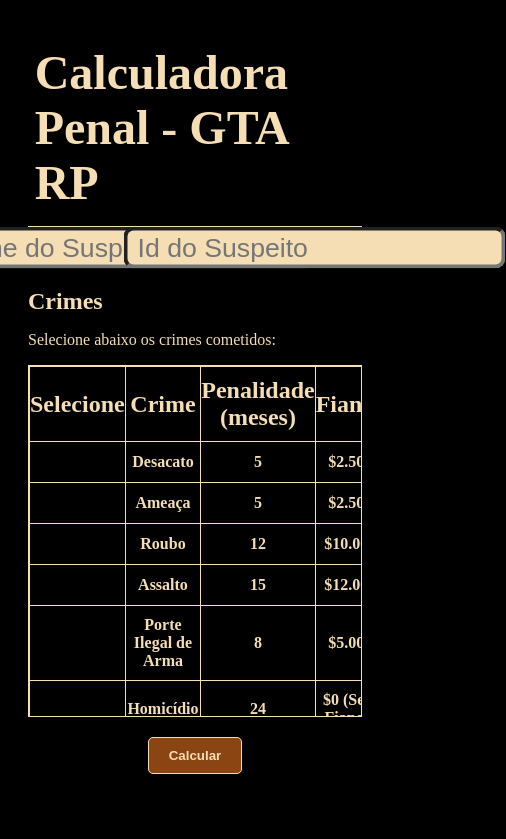
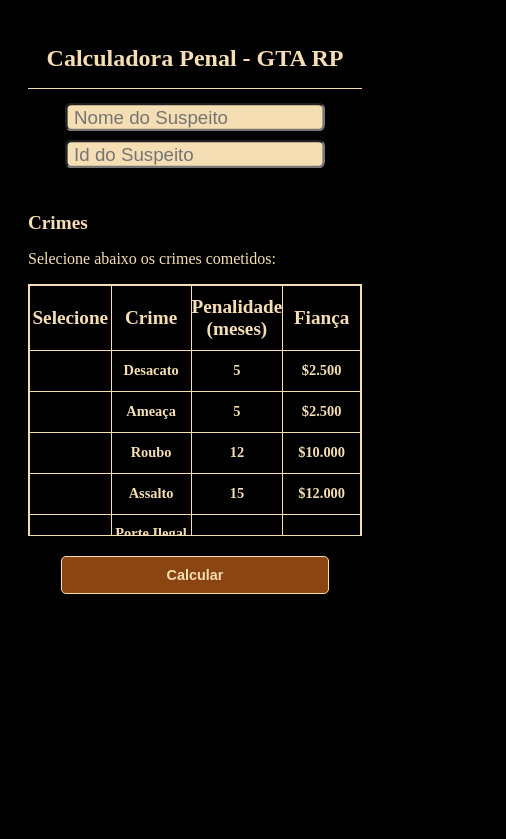
Before and after one commit to danlcs/Calculadora-penal-gta-rp, a plain HTML site: page index.html in a window 390 px wide. Shown: the whole page, 506 px wide, since content can reach past the window. Drawn offline with Linux system fonts and the light colour scheme.

Commit message:
modified:   style.css

```diff
--- a/style.css
+++ b/style.css
@@ -101,8 +101,6 @@
     padding-right: 5px;
 }
 
-/* Adicione isso ao seu arquivo style.css */
-
 .btn {
     background-color: #8B4513;
     color: wheat;
@@ -164,3 +162,82 @@
 h4 {
     font-size: 1rem;
 }
+/* Responsividade geral */
+@media (max-width: 768px) {
+    .header {
+        flex-direction: column;
+        align-items: center;
+        text-align: center;
+        gap: 10px;
+    }
+
+    .inputs {
+        flex-direction: column;
+        align-items: center;
+        gap: 15px;
+        padding: 5% 0;
+    }
+
+    .btn {
+        width: 80%;
+        text-align: center;
+    }
+
+    .scroll_crimes {
+        height: 250px;
+        font-size: 0.9rem;
+    }
+
+    table, th, td {
+        font-size: 0.8rem;
+    }
+
+    .cell-wrapper .overlay {
+        font-size: 1.2rem;
+    }
+
+    .text {
+        scale: 1.5;
+    }
+
+    h1 {
+        font-size: 2rem;
+    }
+
+    h2 {
+        font-size: 1.2rem;
+    }
+
+    h3 {
+        font-size: 1rem;
+    }
+
+    h4 {
+        font-size: 0.9rem;
+    }
+}
+
+/* Pequenos ajustes pra telas muito pequenas */
+@media (max-width: 480px) {
+    .btn {
+        padding: 8px 12px;
+        font-size: 0.9rem;
+    }
+
+    .cell-wrapper .overlay {
+        font-size: 1rem;
+    }
+
+    table, th, td {
+        font-size: 0.7rem;
+    }
+
+    .text {
+        scale: 1.3;
+        font-size: 0.9rem;
+    }
+
+    h1 {
+        font-size: 1.5rem;
+    }
+}
```
